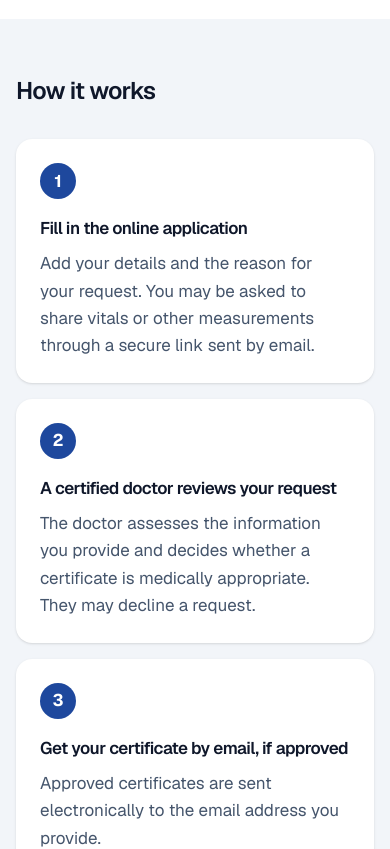
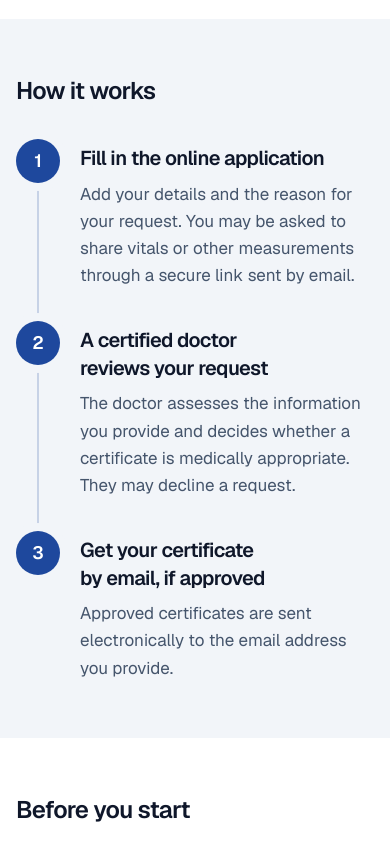
Before and after one commit to Biswajitdash-09/medical_certificate_nextjs_task, a Next.js app: page /dr in a window 390 px wide. Shown: the part 2840-3689 px from the top of the page. Built offline with nearby package versions, Linux system fonts and the light colour scheme.

Commit message:
feat(how-it-works): connected timeline, vertical on phones, row from md

```diff
--- a/components/HowItWorks.tsx
+++ b/components/HowItWorks.tsx
@@ -1,16 +1,25 @@
 import type { Brand } from "@/brands/types";
 import { Section } from "./Section";
 
-// Three numbered steps; the copy is per brand because each brand describes its review differently
+// A real sequence, so it reads as one: a vertical timeline on phones, a connected row from md; copy is per brand
 export function HowItWorks({ brand }: { brand: Brand }) {
+  const last = brand.steps.length - 1;
   return (
     <Section id="how-it-works" title="How it works" tint>
-      <ol className="grid gap-4 md:grid-cols-3">
+      <ol className="grid gap-0 md:grid-cols-3 md:gap-6">
         {brand.steps.map((s, i) => (
-          <li key={s.title} className="rounded-2xl bg-white p-6 shadow-sm">
-            <span className="grid size-9 place-items-center rounded-full bg-brand font-bold text-brand-ink">{i + 1}</span>
-            <h3 className="mt-4 font-semibold">{s.title}</h3>
-            <p className="mt-2 text-slate-600">{s.body}</p>
+          <li key={s.title} className="relative flex gap-5 pb-8 last:pb-0 md:flex-col md:gap-0 md:pb-0">
+            {/* Connector to the next step: down the left on phones, across to the right from md */}
+            {i < last && (
+              <span aria-hidden="true" className="absolute left-[21px] top-12 bottom-0 w-0.5 bg-brand/20 md:left-14 md:right-[-1.5rem] md:top-[21px] md:bottom-auto md:h-0.5 md:w-auto" />
+            )}
+            <span className="relative z-10 grid size-11 shrink-0 place-items-center rounded-full bg-brand text-lg font-semibold text-brand-ink ring-8 ring-surface">
+              {i + 1}
+            </span>
+            <div className="pt-1.5 md:mt-6 md:rounded-2xl md:bg-white md:p-6 md:shadow-sm lg:p-7 md:flex-1">
+              <h3 className="text-[20px] leading-snug md:text-[22px]">{s.title}</h3>
+              <p className="mt-2 max-w-prose text-slate-600">{s.body}</p>
+            </div>
           </li>
         ))}
       </ol>
```
